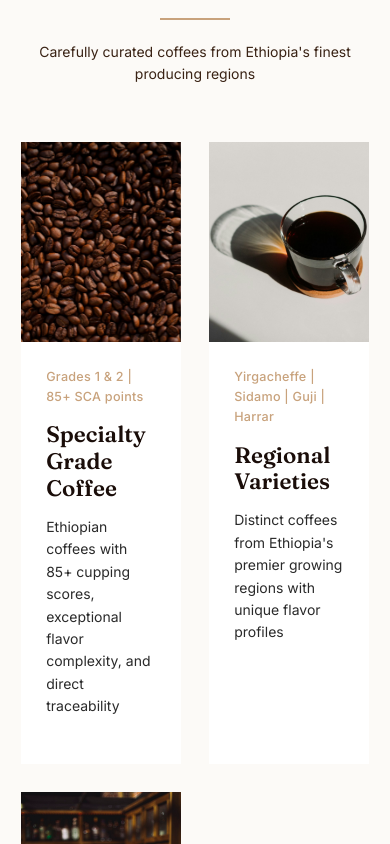
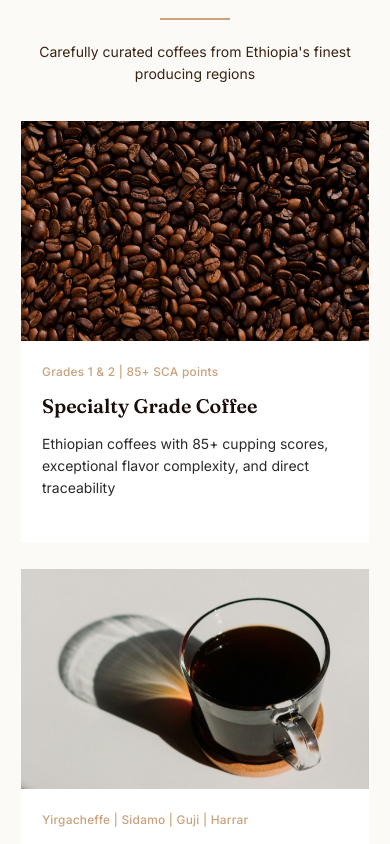
Before and after one commit to tofi-124/coffee-export-website, a React (Create React App) app: page / in a window 390 px wide. Shown: the part 2300-3144 px from the top of the page. Built offline with nearby package versions, Linux system fonts and the light colour scheme.

Commit message:
feat: Enhance offerings section layout and styling for better responsiveness and visual appeal

```diff
--- a/src/pages/Home.css
+++ b/src/pages/Home.css
@@ -230,6 +230,9 @@
   background-color: var(--light-text);
   overflow: hidden;
   transition: transform 0.4s ease, box-shadow 0.4s ease;
+  display: flex;
+  flex-direction: column;
+  height: 100%;
 }
 
 .offering-card:hover {
@@ -250,6 +253,9 @@
 
 .offering-content {
   padding: 2.5rem;
+  display: flex;
+  flex-direction: column;
+  flex-grow: 1;
 }
 
 .offering-tag {
@@ -270,6 +276,7 @@
 .offering-content p {
   margin-bottom: 1.5rem;
   line-height: 1.6;
+  flex-grow: 1;
 }
 
 /* Values Section */
@@ -602,6 +609,19 @@
   .btn {
     min-width: 140px; /* Ensure buttons have consistent minimum width */
   }
+
+  .process-steps {
+    grid-template-columns: 1fr;
+    gap: 3rem;
+  }
+
+  .offerings-grid {
+    gap: 2.5rem;
+  }
+
+  .offering-image {
+    height: 250px;
+  }
 }
 
 @media (max-width: 576px) {
@@ -669,8 +689,36 @@
     font-size: 1rem;
   }
 
+  .offerings-grid {
+    grid-template-columns: 1fr;
+    gap: 2rem;
+    margin-top: 2.5rem;
+  }
+
+  .offering-card {
+    max-width: 400px;
+    margin: 0 auto;
+    width: 100%;
+  }
+
   .offering-image {
-    height: 200px;
+    height: 220px;
+  }
+
+  .offering-content h3 {
+    font-size: 1.4rem;
+  }
+
+  .offering-content {
+    padding: 1.5rem;
+  }
+
+  .offering-tag {
+    font-size: 0.85rem;
+  }
+
+  .section-header {
+    margin-bottom: 2rem;
   }
 
   .stat-number {
```
